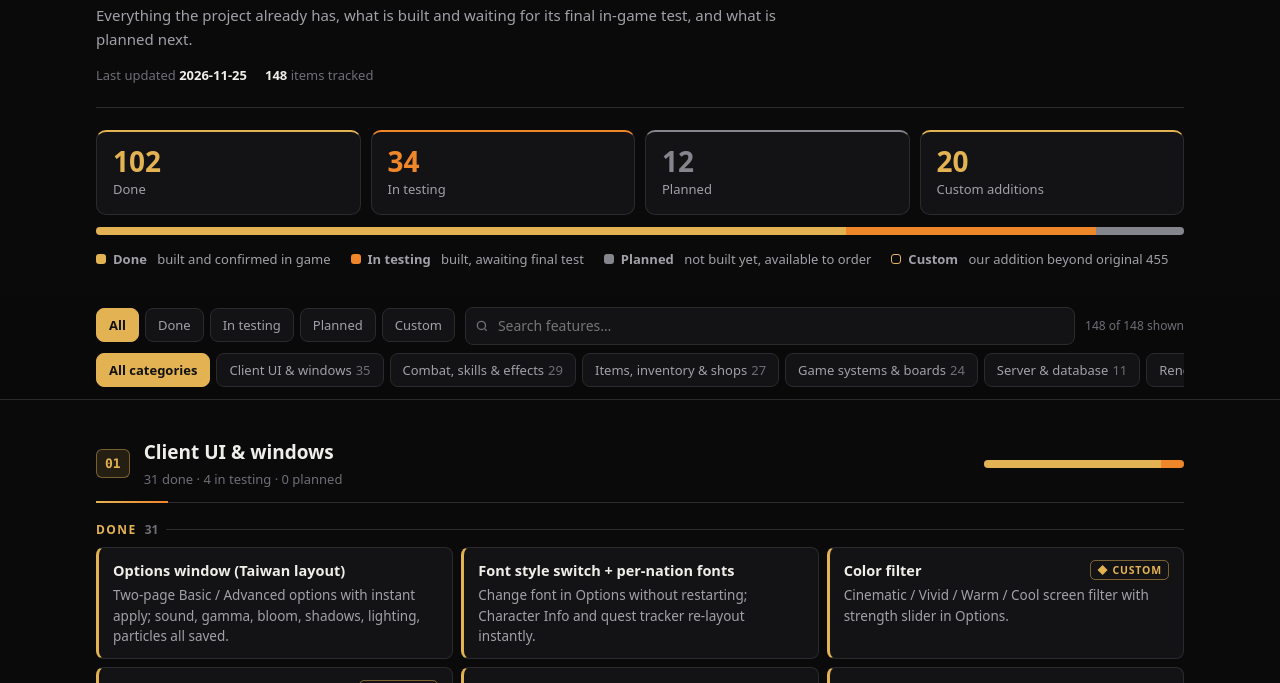
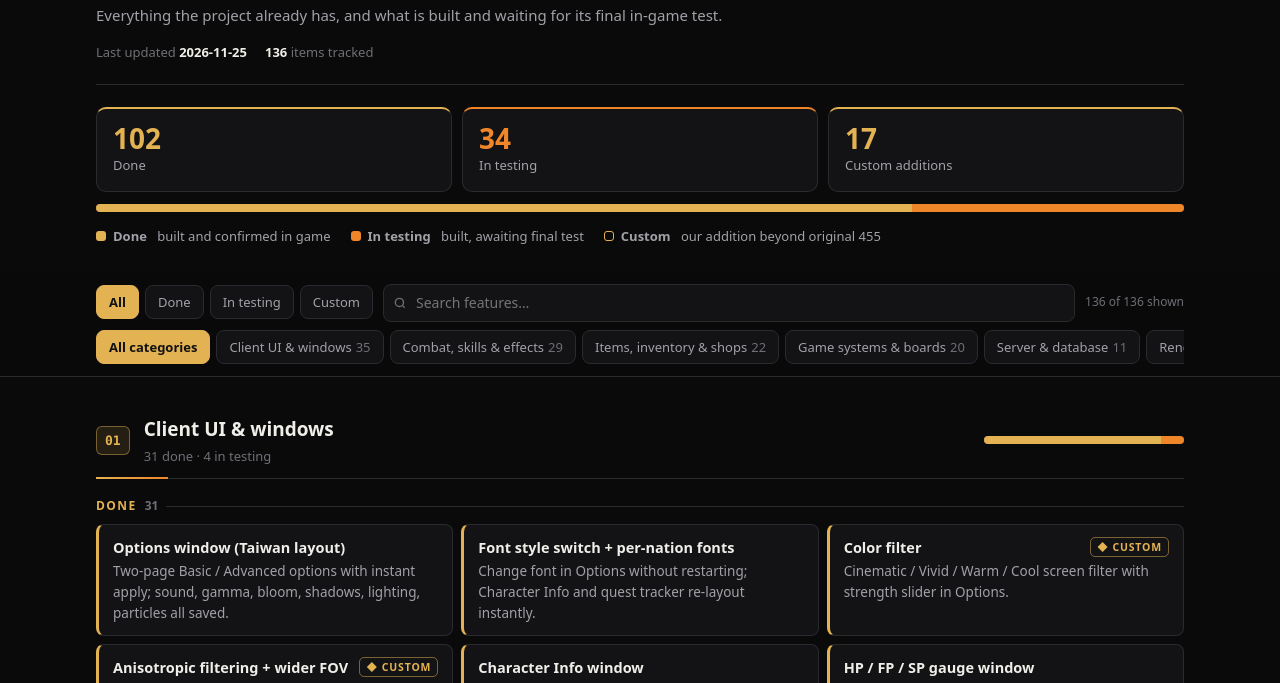
Before and after one commit to legendofcr33d/rf455-roadmap, a plain HTML site: page index.html in a window 1280 px wide. Shown: the part 117-800 px from the top of the page. Drawn offline with Linux system fonts and the light colour scheme.

Commit message:
Remove Planned section pending new Taiwan 455 re-audit
Co-Authored-By: Claude Opus 5.5 <noreply@anthropic.com>

```diff
--- a/index.html
+++ b/index.html
@@ -4,7 +4,7 @@
 <meta charset="utf-8">
 <meta name="viewport" content="width=device-width, initial-scale=1">
 <title>RF Online 455 Roadmap</title>
-<meta name="description" content="What the RF Online 455 project already has, what is in testing, and what is planned.">
+<meta name="description" content="What the RF Online 455 project already has, and what is in testing.">
 <meta name="theme-color" content="#0a0a0b">
 <style>
 :root{
@@ -30,19 +30,18 @@ h1 span{background:linear-gradient(90deg,var(--gold),var(--orange));-webkit-back
 .meta b{color:var(--ink);font-weight:600}
 
 /* overview */
-.overview{display:grid;grid-template-columns:repeat(4,1fr);gap:10px;margin:22px 0 12px}
+.overview{display:grid;grid-template-columns:repeat(3,1fr);gap:10px;margin:22px 0 12px}
 .stat{background:var(--s1);border:1px solid var(--line);border-top:2px solid var(--c);border-radius:10px;padding:14px 16px}
 .stat b{display:block;font-size:28px;line-height:1.1;font-weight:700;color:var(--c)}
 .stat span{color:var(--muted);font-size:13px}
 .bar{display:flex;height:8px;border-radius:99px;overflow:hidden;background:var(--s3)}
 .bar i{display:block;height:100%}
-.bar i.s-done{background:var(--gold)} .bar i.s-test{background:var(--orange)} .bar i.s-plan{background:var(--gray)}
+.bar i.s-done{background:var(--gold)} .bar i.s-test{background:var(--orange)}
 .legend{display:flex;flex-wrap:wrap;gap:8px 20px;margin:14px 0 26px;font-size:13px;color:var(--muted)}
 .legend span{display:inline-flex;align-items:center;gap:7px}
 .dot{width:10px;height:10px;border-radius:3px;background:var(--c);flex:none}
 .s-done{--c:var(--gold);--soft:var(--gold-soft)}
 .s-test{--c:var(--orange);--soft:var(--orange-soft)}
-.s-plan{--c:var(--gray);--soft:var(--gray-soft)}
 .s-custom{--c:var(--gold);--soft:var(--gold-soft)}
 
 /* toolbar */
@@ -84,7 +83,6 @@ section{margin-top:30px;scroll-margin-top:120px}
 footer{border-top:1px solid var(--line);padding:20px 0 40px;color:var(--dim);font-size:13px}
 
 @media (max-width:720px){
-  .overview{grid-template-columns:repeat(2,1fr)}
   .cat-head{grid-template-columns:auto 1fr}
   .cat-head .bar{grid-column:1/-1}
   .grid{grid-template-columns:1fr}
@@ -98,7 +96,7 @@ footer{border-top:1px solid var(--line);padding:20px 0 40px;color:var(--dim);fon
   <header>
     <p class="eyebrow">RF Online · Taiwan 455 base</p>
     <h1>Feature &amp; Fix <span>Roadmap</span></h1>
-    <p class="sub">Everything the project already has, what is built and waiting for its final in-game test, and what is planned next.</p>
+    <p class="sub">Everything the project already has, and what is built and waiting for its final in-game test.</p>
     <div class="meta"><span>Last updated <b id="updated">2026-11-25</b></span><span><b id="total"></b> items tracked</span></div>
   </header>
 
@@ -107,7 +105,6 @@ footer{border-top:1px solid var(--line);padding:20px 0 40px;color:var(--dim);fon
   <div class="legend">
     <span><i class="dot s-done"></i><b>Done</b>&nbsp;built and confirmed in game</span>
     <span><i class="dot s-test"></i><b>In testing</b>&nbsp;built, awaiting final test</span>
-    <span><i class="dot s-plan"></i><b>Planned</b>&nbsp;not built yet, available to order</span>
     <span><i class="dot s-custom" style="background:none;border:1px solid var(--gold)"></i><b>Custom</b>&nbsp;our addition beyond original 455</span>
   </div>
 </div>
@@ -138,7 +135,7 @@ const CATS = {
   render: "Rendering, engine & performance",
   tools: "Tools (Parser, Model Studio, bots)"
 };
-// [category, status (done|test|plan), custom?, title, description]
+// [category, status (done|test), custom?, title, description]
 const F = [
 // ---------- UI ----------
 ["ui","done",0,"Options window (Taiwan layout)","Two-page Basic / Advanced options with instant apply; sound, gamma, bloom, shadows, lighting, particles all saved."],
@@ -229,11 +226,6 @@ const F = [
 ["items","test",0,"Summon / Teleport / Insuperable potions","Movement block and party event fixes."],
 ["items","test",0,"Potion effects safety","Invalid potion effects rejected instead of silently doing nothing."],
 ["items","test",0,"Warehouse + shop sell messages","Trunk window clicks and sell error messages (max money)."],
-["items","plan",0,"Item Lock","Taiwan item lock feature; needs new server support (audited)."],
-["items","plan",0,"Item Upgrade window gaps","7 small differences vs Taiwan found in the upgrade window (audited)."],
-["items","plan",1,"Upgrade success-chance panel","Show upgrade chance in the upgrade window (audited, formula matches our server)."],
-["items","plan",1,"Alternative upgrade (Modifier) window skin","New-look upgrade window (sprites audited, waiting for approval)."],
-["items","plan",0,"Box reward contents","Fill empty multi-item boxes and placeholder box names (needs a decision on rewards)."],
 // ---------- Systems ----------
 ["systems","done",0,"Party size 12","12-member party, Taiwan party window, EXP sharing (client + server)."],
 ["systems","done",0,"Honor Guild","Honor Guild list, notices and mark (client + server)."],
@@ -255,10 +247,6 @@ const F = [
 ["systems","test",0,"Billing + notify messages","Billing countdown and notify messages."],
 ["systems","test",0,"Ore processing window","Rebuilt from the original layout with prices and notices."],
 ["systems","test",1,"Guardian (keeper) exit at battle start","Keeper leaves when the battle starts."],
-["systems","plan",0,"Contribution (CP) season","Needs verified 455 season rules before building."],
-["systems","plan",0,"Play time limit (fatigue)","Missing penalty messages; server option currently off."],
-["systems","plan",0,"Settlement mining","Unmanned mining drill audited; server rules not yet verified."],
-["systems","plan",0,"Sky ships","Flying ships in the sky (Taiwan does not show them; needs your choice)."],
 // ---------- Server ----------
 ["server","done",0,"Network hardening","Fixes for leaked buffers, bad packet sizes and zombie sockets."],
 ["server","done",0,"Hidden-target anti-hack","Stealth/invisible players cannot be targeted by hacks."],
@@ -284,8 +272,6 @@ const F = [
 ["render","test",0,"Particle / entity limits","Supports the larger 455 particle tables."],
 ["render","test",1,"Fast screenshots","No FPS hitch when taking a screenshot."],
 ["render","test",0,"Character rendering optimisation","Fewer draw calls for character skinning."],
-["render","plan",0,"DirectX 11 renderer","Phased plan ready; deferred, DirectX 9 stays default."],
-["render","plan",0,"Internal resolution with UI scaling","Render the 3D world at a different resolution; deferred."],
 // ---------- Tools ----------
 ["tools","done",0,"Parser (data compiler)","Builds client and server data tables from spreadsheets; native 455 tables."],
 ["tools","done",0,"Model Studio","3D viewer for characters, armour, weapons, textures and animations."],
@@ -294,11 +280,10 @@ const F = [
 ["tools","done",0,"Load-test bot client","Headless bots (300) to stress-test the server with PvP, walking, chat and mobs."],
 ["tools","test",0,"Parser V2 item import","Weapon / armour import with server sync."],
 ["tools","test",0,"Character / monster 455 data migration","Phase 1 done; full migration still in progress."],
-["tools","plan",1,"RF Online Studio","Standalone client asset/remodel tool; first viewer slice built."],
 ];
 
-const STATUS = {done:["Done","s-done"], test:["In testing","s-test"], plan:["Planned","s-plan"]};
-const ORDER = ["done","test","plan"];
+const STATUS = {done:["Done","s-done"], test:["In testing","s-test"]};
+const ORDER = ["done","test"];
 const state = {status:"all", cat:"all", q:""};
 const esc = s => s.replace(/[&<>"]/g, c => ({"&":"&amp;","<":"&lt;",">":"&gt;",'"':"&quot;"}[c]));
 const count = (arr, s) => arr.filter(f => f[1] === s).length;
@@ -320,7 +305,7 @@ function chips(id, key, opts){
     render();
   };
 }
-chips("statusFilters", "status", [["All","all"],["Done","done"],["In testing","test"],["Planned","plan"],["Custom","custom"]]);
+chips("statusFilters", "status", [["All","all"],["Done","done"],["In testing","test"],["Custom","custom"]]);
 chips("catFilters", "cat", [["All categories","all"], ...Object.entries(CATS).map(([k, v]) => [`${esc(v)}<em>${F.filter(f => f[0] === k).length}</em>`, k])]);
 document.getElementById("q").oninput = e => { state.q = e.target.value.toLowerCase(); render(); };
 
```
